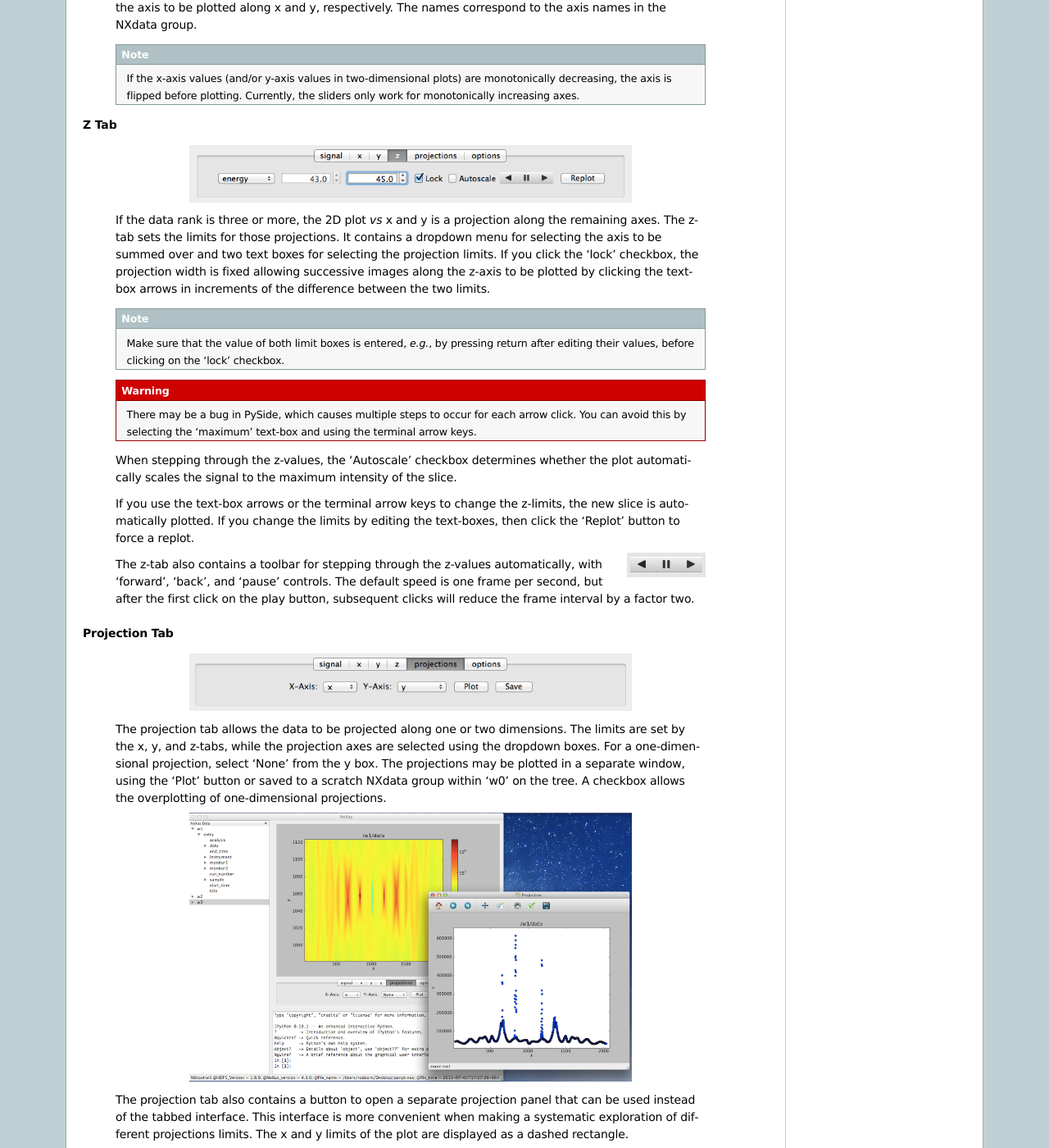
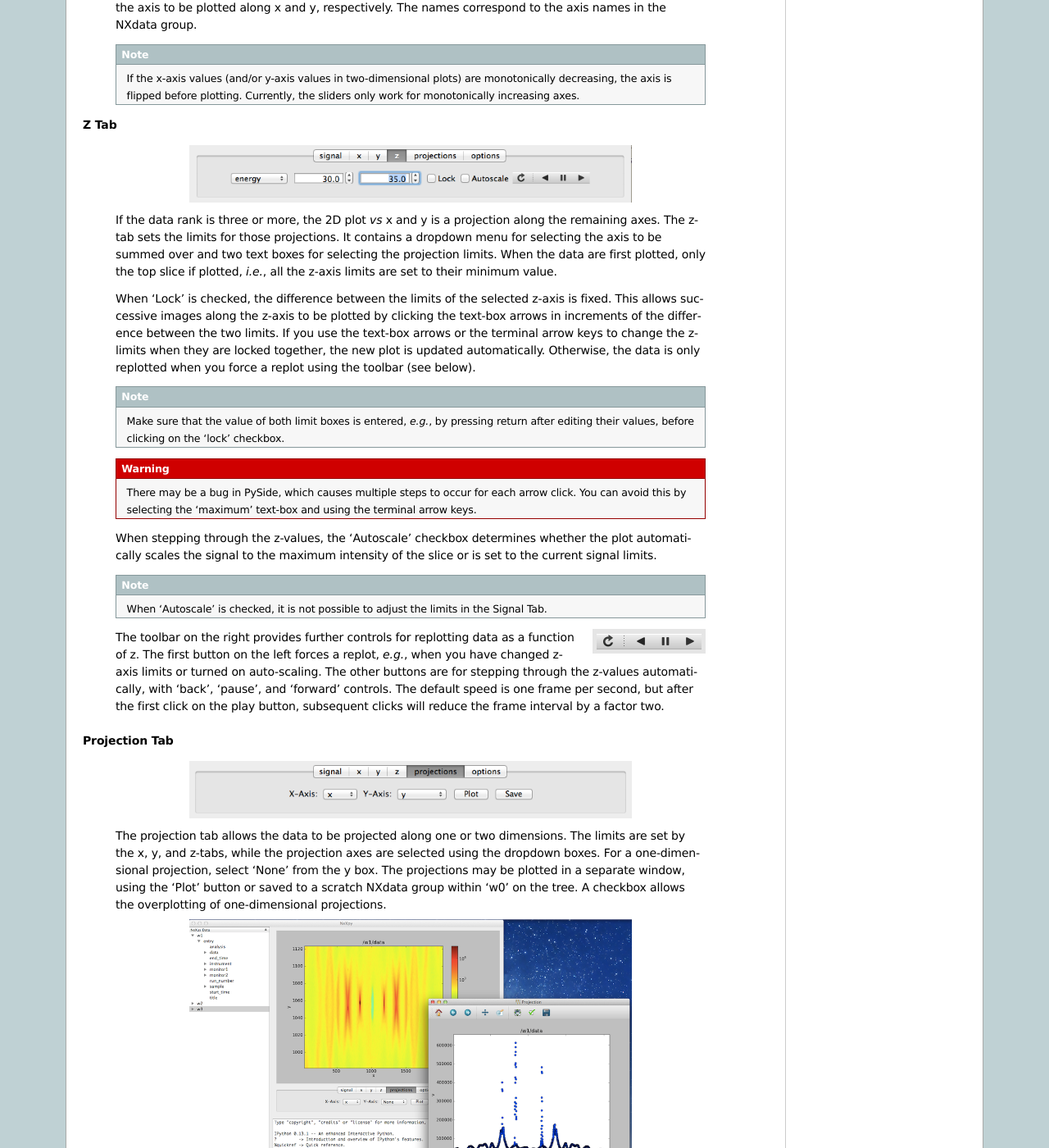
Before and after one commit to nexpy/nexpy, a Sphinx documentation site: the page built from doc/source/pythongui.rst, in a window 1280 px wide and 1400 px high, scrolled down 6035 px. Shown: the whole window at 82% size. Built offline with Sphinx 7.4.7, drawn with Linux system fonts in a browser that asks for light colours.

Commit message:
Updated documentation

```diff
--- a/doc/source/pythongui.rst
+++ b/doc/source/pythongui.rst
@@ -302,10 +302,17 @@ limits and parameters.
     If the data rank is three or more, the 2D plot *vs* x and y is a projection
     along the remaining axes. The z-tab sets the limits for those projections.
     It contains a dropdown menu for selecting the axis to be summed over and
-    two text boxes for selecting the projection limits. If you click the 'lock'
-    checkbox, the projection width is fixed allowing successive images along the
-    z-axis to be plotted by clicking the text-box arrows in increments of the
-    difference between the two limits.
+    two text boxes for selecting the projection limits. When the data are first
+    plotted, only the top slice if plotted, *i.e.*, all the z-axis limits are
+    set to their minimum value.
+
+    When 'Lock' is checked, the difference between the limits of the selected
+    z-axis is fixed. This allows successive images along the z-axis to be
+    plotted by clicking the text-box arrows in increments of the difference
+    between the two limits. If you use the text-box arrows or the terminal arrow
+    keys to change the z-limits when they are locked together, the new plot is
+    updated automatically. Otherwise, the data is only replotted when you force
+    a replot using the toolbar (see below).
 
     .. note:: Make sure that the value of both limit boxes is entered, *e.g.*,
               by pressing return after editing their values, before clicking on
@@ -317,19 +324,21 @@ limits and parameters.
 
     When stepping through the z-values, the 'Autoscale' checkbox determines
     whether the plot automatically scales the signal to the maximum intensity of
-    the slice.
+    the slice or is set to the current signal limits.
 
-    If you use the text-box arrows or the terminal arrow keys to change the
-    z-limits, the new slice is automatically plotted. If you change the limits
-    by editing the text-boxes, then click the 'Replot' button to force a replot.
+    .. note:: When 'Autoscale' is checked, it is not possible to adjust the
+              limits in the Signal Tab.
 
     .. image:: /images/z-toolbar.png
        :align: right
 
-    The z-tab also contains a toolbar for stepping through the z-values
-    automatically, with 'forward', 'back', and 'pause' controls. The default
-    speed is one frame per second, but after the first click on the play button,
-    subsequent clicks will reduce the frame interval by a factor two.
+    The toolbar on the right provides further controls for replotting data as
+    a function of z. The first button on the left forces a replot, *e.g.*, when
+    you have changed z-axis limits or turned on auto-scaling. The other buttons
+    are for stepping through the z-values automatically, with 'back', 'pause',
+    and 'forward' controls. The default speed is one frame per second, but after
+    the first click on the play button, subsequent clicks will reduce the frame
+    interval by a factor two.
 
 **Projection Tab**
 
```
Also changed, not shown: doc/source/images/z-tab.png, doc/source/images/z-toolbar.png.
